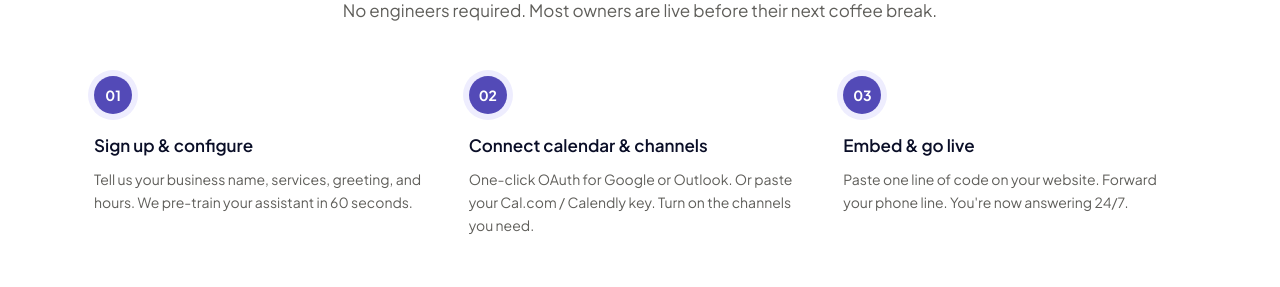
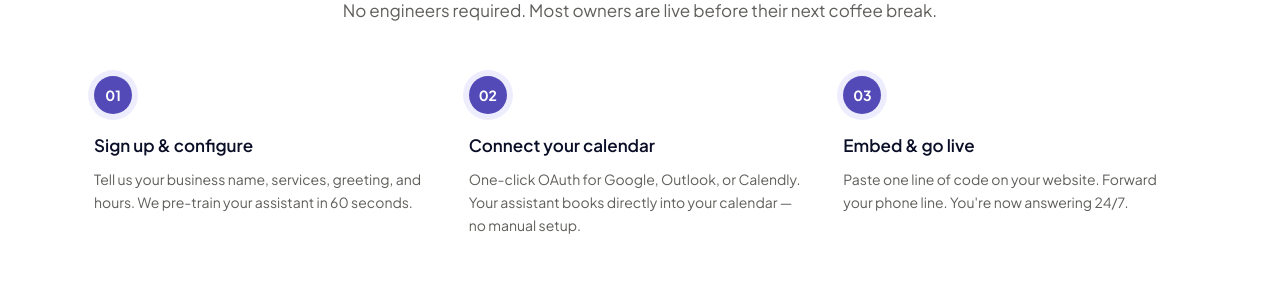
Before and after one commit to moniatira/reachai, a plain HTML site: page index.html in a window 1280 px wide. Shown: the part 2320-2607 px from the top of the page. Drawn offline with Linux system fonts and the light colour scheme; a script that the page names is missing.

Commit message:
update: reflect current calendar integrations on homepage step 2
Co-Authored-By: Claude Sonnet 4.6 <noreply@anthropic.com>

```diff
--- a/index.html
+++ b/index.html
@@ -201,8 +201,8 @@
       </div>
       <div class="step">
         <div class="step-num">02</div>
-        <h3>Connect calendar & channels</h3>
-        <p>One-click OAuth for Google or Outlook. Or paste your Cal.com / Calendly key. Turn on the channels you need.</p>
+        <h3>Connect your calendar</h3>
+        <p>One-click OAuth for Google, Outlook, or Calendly. Your assistant books directly into your calendar — no manual setup.</p>
       </div>
       <div class="step">
         <div class="step-num">03</div>
```
